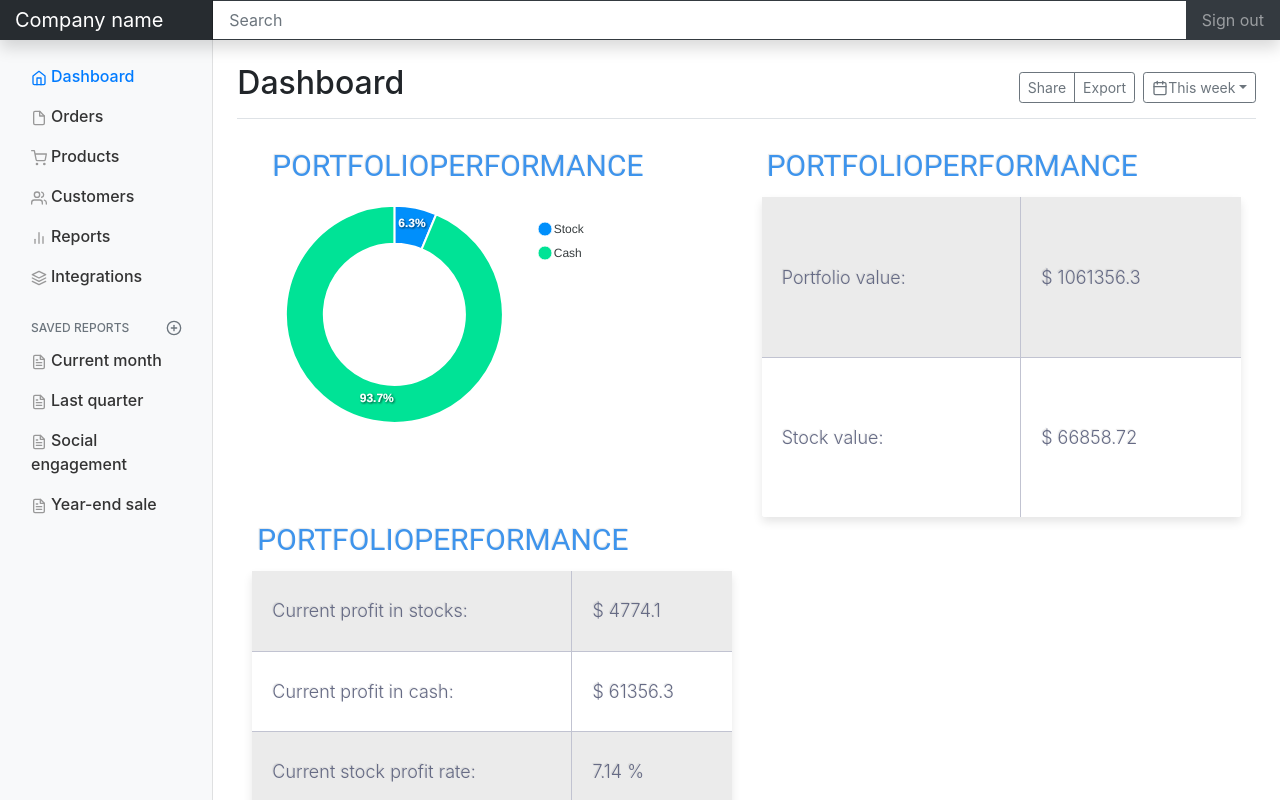
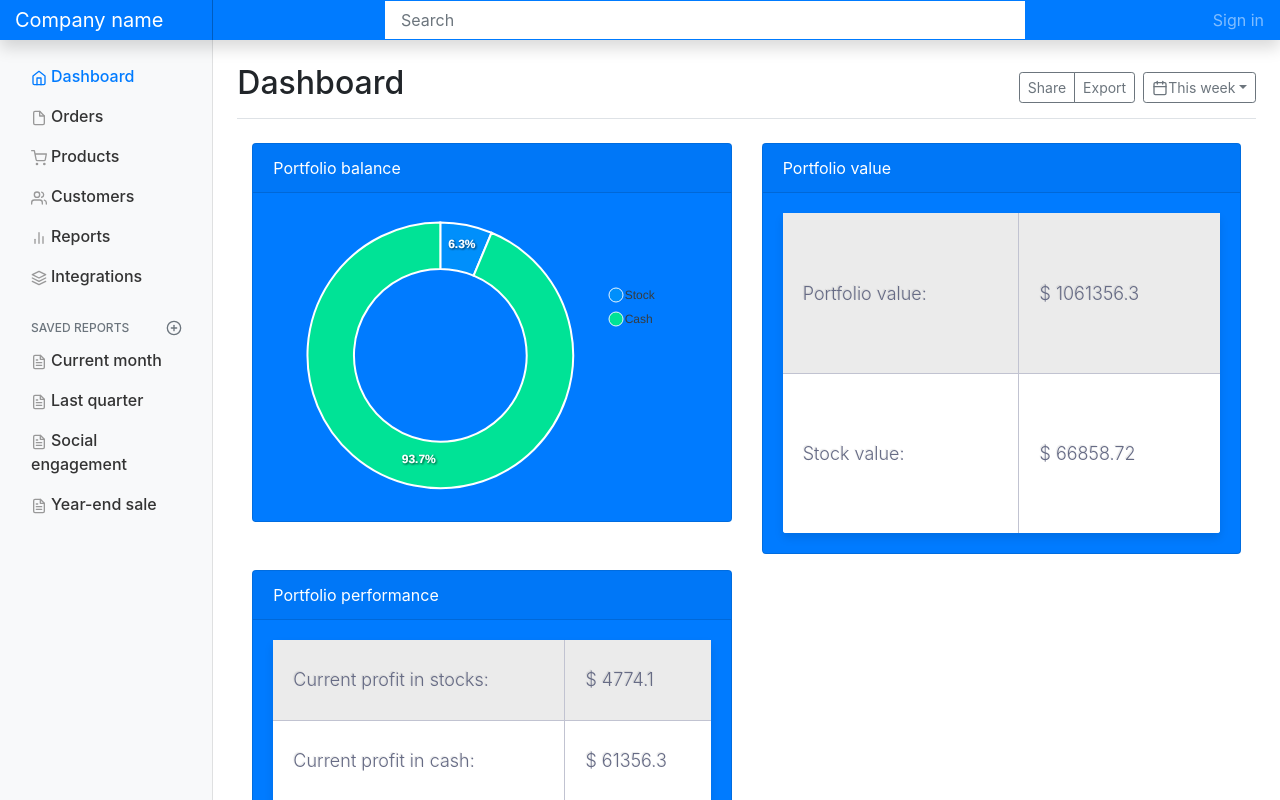
Before and after one commit to dobitamas/stock-trader3.0, a React (Create React App) app in the folder stocktrader/: page / in a window 1280 px wide. Shown: the top 800 px of the page. Built offline with nearby package versions, Linux system fonts and the light colour scheme.

Commit message:
Dashboard styling

```diff
--- a/stocktrader/src/App.css
+++ b/stocktrader/src/App.css
@@ -116,7 +116,7 @@ body {
   padding-top: .75rem;
   padding-bottom: .75rem;
   font-size: 1rem;
-  background-color: rgba(0, 0, 0, .25);
+  background-color: #007aff;
   box-shadow: inset -1px 0 0 rgba(0, 0, 0, .25);
 }
 
--- a/stocktrader/src/App.js
+++ b/stocktrader/src/App.js
@@ -20,12 +20,12 @@ function App() {
             <meta name="description" content="" />
             <meta name="author" content="" />
             </Helmet>
-        <nav className="navbar navbar-dark fixed-top bg-dark flex-md-nowrap p-0 shadow">
+        <nav className="navbar navbar-dark fixed-top bg-primary flex-md-nowrap p-0 shadow">
       <a className="navbar-brand col-sm-3 col-md-2 mr-0" href="/">Company name</a>
-      <input className="form-control form-control-dark w-100" type="text" placeholder="Search" aria-label="Search" />
+      <input className="form-control form-control-dark w-50" type="text" placeholder="Search" aria-label="Search"/>
       <ul className="navbar-nav px-3">
         <li className="nav-item text-nowrap">
-          <a className="nav-link" href="#">Sign out</a>
+          <a className="nav-link" href="#">Sign in</a>
         </li>
       </ul>
     </nav>
--- a/stocktrader/src/components/MainPage/CashStockProfit.js
+++ b/stocktrader/src/components/MainPage/CashStockProfit.js
@@ -5,9 +5,6 @@ import './CashStockProfit.css';
 export default function CashStockProfit(props) {
     return(
         <div>
-            <div className="table-title">
-                <h3>Portfolioperformance</h3>
-            </div>
             <table className="table-fill">
                 <tbody className="table-hover">
                     <tr>
--- a/stocktrader/src/components/MainPage/Mainpage.js
+++ b/stocktrader/src/components/MainPage/Mainpage.js
@@ -3,6 +3,7 @@ import PieChart from './Piechart';
 import {MainpageAccountContext} from '../../Dataproviders/AccountProvider';
 import Portfolioperformance from './Portfolioperformance';
 import CashStockProfit from './CashStockProfit';
+import '../../../node_modules/bootstrap/dist/css/bootstrap.css';
 
 
 export default function Mainpage(){
@@ -12,15 +13,31 @@ export default function Mainpage(){
         <div className="container">
             <div className="row">
                 <div className="col">
-                    <PieChart series={[AccData.portfolioPerformance.percentageStockValue, AccData.portfolioPerformance.percentageCashValue]} />
+                    <div class="card text-white bg-primary mb-3">
+                        <div class="card-header">Portfolio balance</div>
+                            <div class="card-body">
+                                <PieChart series={[AccData.portfolioPerformance.percentageStockValue, AccData.portfolioPerformance.percentageCashValue]} />
+                            </div>
+                    </div>
                 </div>
                 <div className="col">
-                    <Portfolioperformance Performance={AccData.portfolioPerformance} />
+                    <div class="card text-white bg-primary mb-3">
+                        <div class="card-header">Portfolio value</div>
+                            <div class="card-body">
+                                <Portfolioperformance Performance={AccData.portfolioPerformance} />
+                            </div>
+                    </div>
                 </div>
             </div>
             <div className="row">
                 <div className="col">
-                    <CashStockProfit Performance={AccData.portfolioPerformance} />
+                <div class="card text-white bg-primary mb-3">
+                        <div class="card-header">Portfolio performance</div>
+                            <div class="card-body">
+                            <CashStockProfit Performance={AccData.portfolioPerformance} />
+                            </div>
+                    </div>
+
                 </div>
                 <div className="col">
                     {/*<Profit />*/}
--- a/stocktrader/src/components/MainPage/Piechart.js
+++ b/stocktrader/src/components/MainPage/Piechart.js
@@ -14,7 +14,8 @@ export default function PieChart(props) {
         },
         labels: ['Stock', 'Cash'],
         dataLabels: {
-            enabled: true
+            enabled: true,
+            color: "white",
         },
         responsive: [{
             breakpoint: '50%',
@@ -29,8 +30,9 @@ export default function PieChart(props) {
         }],
         legend: {
             position: 'right',
-            offsetY: 0,
+            offsetY: 50,
             height: 230,
+
         }
     }}
     );
@@ -40,10 +42,8 @@ export default function PieChart(props) {
   <div>
     <div className="chart-wrap">
       <div id="chart" className="container">
-      <div className="table-title">
-                <h3>Portfolioperformance</h3>
-            </div>
-        <Chart options={State? State.options : {}} series={State? State.series : []} type="donut" width={"75%"} />
+
+        <Chart options={State? State.options : {}} series={State? State.series : []} type="donut" width={"95%"} />
       </div>
     </div>
   </div>
--- a/stocktrader/src/components/MainPage/Portfolioperformance.js
+++ b/stocktrader/src/components/MainPage/Portfolioperformance.js
@@ -5,9 +5,6 @@ import './Portfolioperformance.css';
 export default function Portfolioperformance(props) {
     return(
         <div>
-            <div className="table-title">
-                <h3>Portfolioperformance</h3>
-            </div>
             <table className="table-fill">
 <tbody className="table-hover">
 <tr>
```
Also changed, not shown: 1 other file (tests, documents, lock files or other folders).
